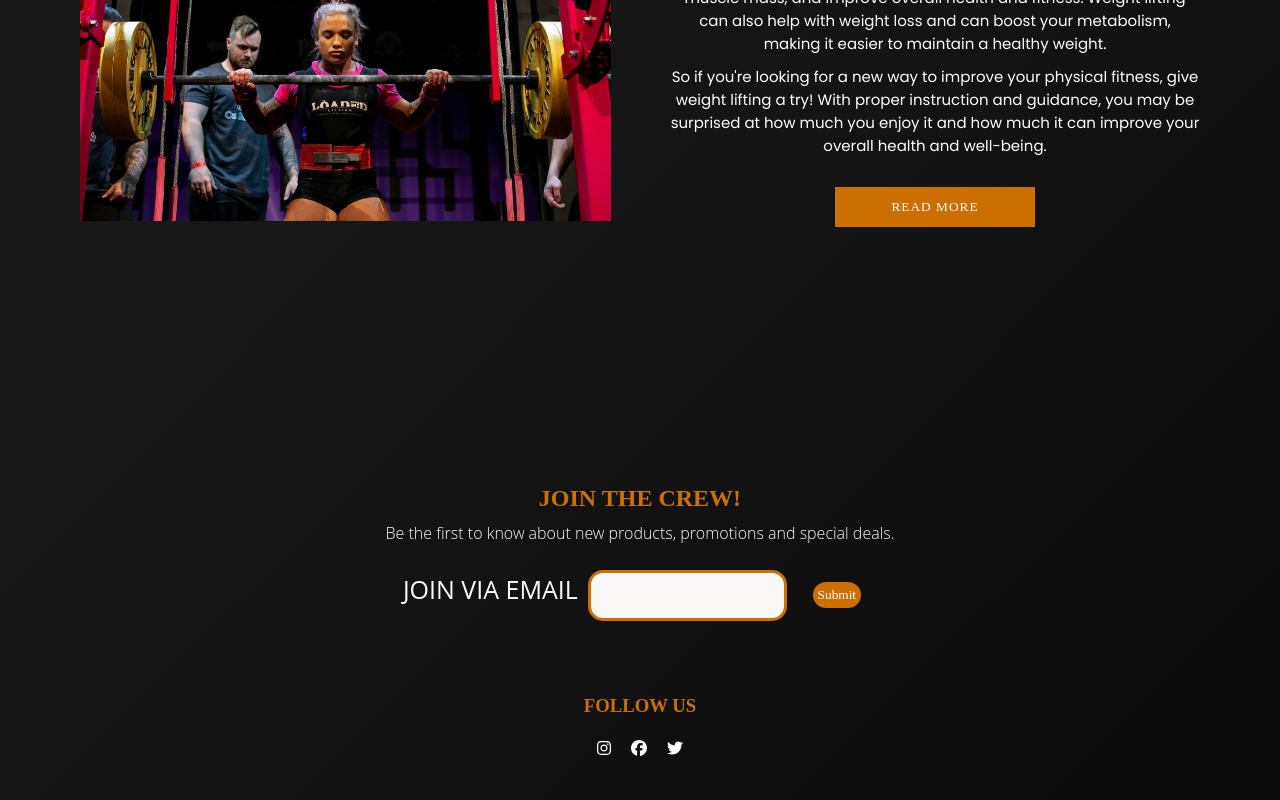
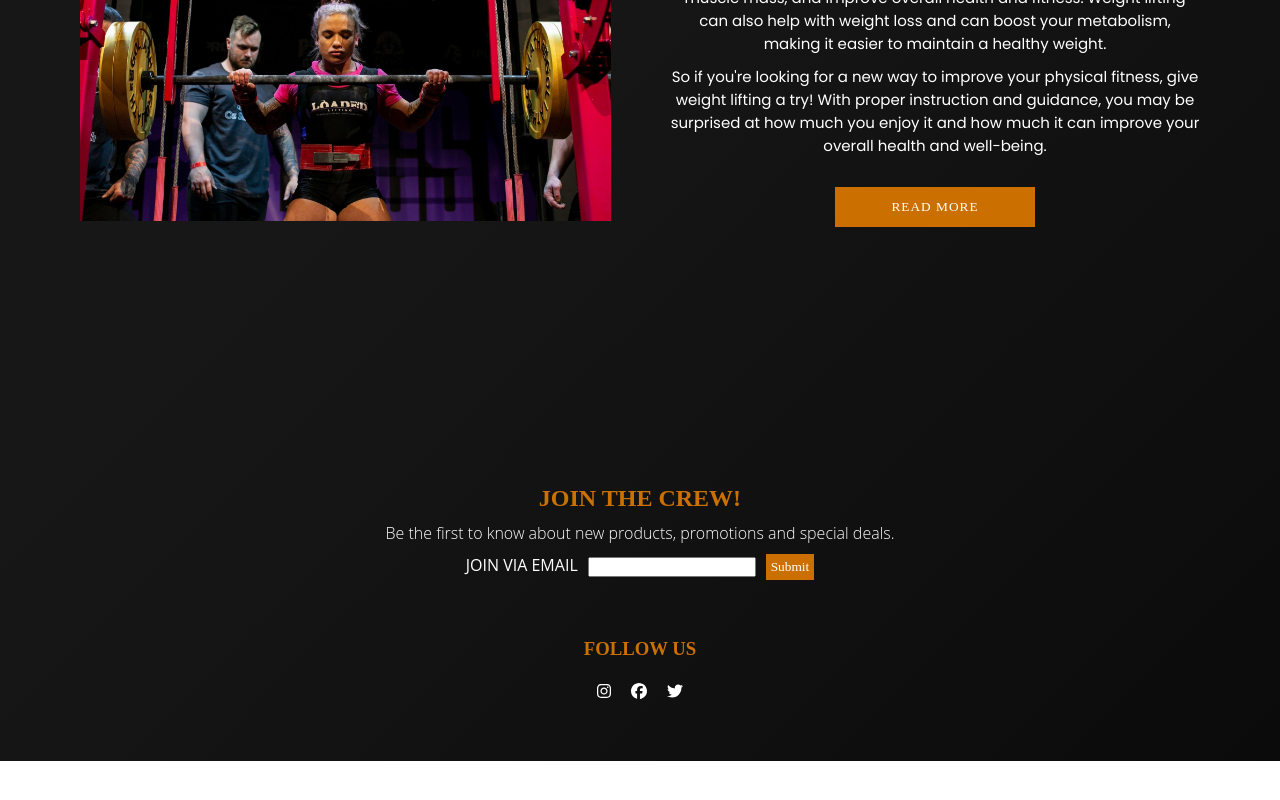
Before and after one commit to ShayeElle/e-commerce-website-V2, a React (Create React App) app: page / in a window 1280 px wide. Shown: the part 2708-3508 px from the top of the page. After the commit the page ends 3469 px from the top, so only its background shows below. Built offline with nearby package versions, Linux system fonts and the light colour scheme; a web font is replaced by a local one.

Commit message:
modified css

```diff
--- a/src/components/Search.js
+++ b/src/components/Search.js
@@ -49,7 +49,7 @@ const Search = () => {
 
             <div className="searchBar">
                 <label>Search:</label>
-                <input
+                <input className="filter-label"
                     ref={inputRef}
                     onChange={handleChange}
                     placeholder="Find a Product"
@@ -58,13 +58,13 @@ const Search = () => {
             </div>
             <div className="maxnmin">
                 <label>Min Price:</label>
-                <input
+                <input className="filter-price"
                     type="number"
                     value={minPrice}
                     onChange={(e) => setMinPrice(Math.max(0, e.target.value))}
                 />
                 <label>Max Price:</label>
-                <input
+                <input className="filter-price"
                     type="number"
                     value={maxPrice}
                     onChange={(e) => setMaxPrice(Math.min(3000, e.target.value))}
--- a/src/styles/contact.css
+++ b/src/styles/contact.css
@@ -6,7 +6,7 @@
     font-size: 1rem;
     text-align: center;
     left: auto;
-    top: 44%;
+    top: 1.9%;
     padding: 20px;
     background-color: rgba(0, 0, 0, 0.8);
     border-style: solid;
--- a/src/styles/filter.css
+++ b/src/styles/filter.css
@@ -3,13 +3,13 @@
     text-align: center;
 }
 
-label {
+.filter-label {
     color: rgb(252, 252, 252);
-    font-size: 25px;
+    font-size: 15px;
     font-weight: 100px;
 }
 
-input {
+.filter-price , .filter-label{
     padding: .9rem;
     margin: 1rem;
     border-radius: 15px;
```
Also changed, not shown: src/styles/home.css (+6 -6 lines).
